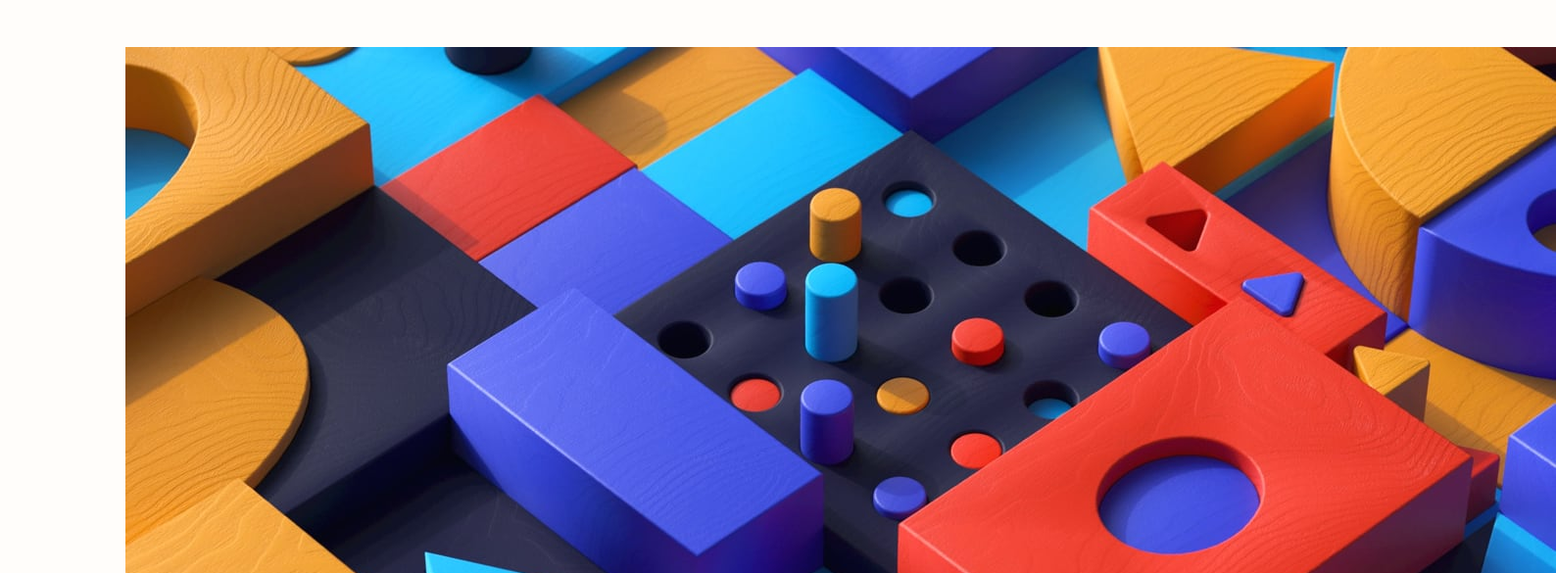
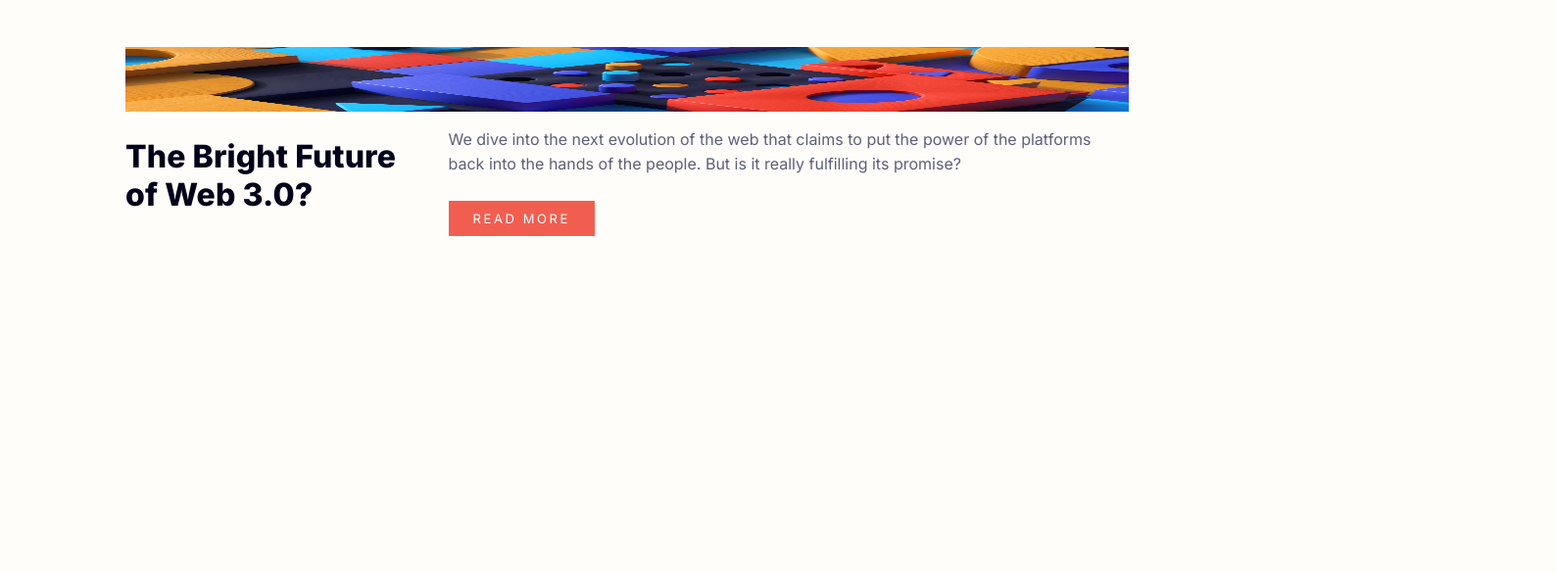
Before and after one commit to kristinetuazon/matching-mockups, a website: page 3-frontend-newswebsite/index.html in a window 1280 px wide. Shown: the part 171-756 px from the top of the page at 98% size, 1588 px wide, since content can reach past the window. Drawn offline with Linux system fonts and the light colour scheme.

Commit message:
content layout

```diff
--- a/3-frontend-newswebsite/index.html
+++ b/3-frontend-newswebsite/index.html
@@ -1,5 +1,5 @@
 <!DOCTYPE html>
-<html lang="en">
+</html lang="en">
 <head>
   <meta charset="UTF-8">
   <meta name="viewport" content="width=device-width, initial-scale=1.0"> <!-- displays site properly based on user's device -->
@@ -21,14 +21,17 @@
         <a href="" class="nav__link"> Categories</a>
       </div>
     </nav>
-  <div>
+  <div class="layout__toprow">
     <main>
-      <img src="./assets/images/image-web-3-desktop.jpg" alt="main photo" class="article__photo">
+      <img class="article__image" src="./assets/images/image-web-3-desktop.jpg" alt="main photo" class="article__photo">
       <article class="article__main">
         <h1 class="article__headline">  The Bright Future of Web 3.0?</h1>
-  <p class="artile__headline">  We dive into the next evolution of the web that claims to put the power of the platforms back into the hands of the people.
-    But is it really fulfilling its promise?</p>
-  <button class="article__button">  Read more</button>
+  <p class="article__summary">  We dive into the next evolution of the web that claims to put the power of the platforms back into the hands of the people.
+    But is it really fulfilling its promise?
+    <br/>
+    <br/>
+    <button class="article__button">  Read more</button>
+  </p>
 </article>
 </main>
   <aside class="highlights__new">
@@ -83,4 +86,3 @@
     Coded by <a href="#">Your Name Here</a>.
   </div>
 </body>
-</html>
--- a/3-frontend-newswebsite/styles/style.scss
+++ b/3-frontend-newswebsite/styles/style.scss
@@ -28,9 +28,46 @@ body {
   }
 }
 
-.main{
-  margin:0;
-  display:flex;
-  flex-direction: horizontal;
+.layout__toprow{
+  display: grid;
+  height:70%;
+  grid-auto-columns: 2fr;
+}
+main {
+  margin: 0;
+  display: flex;
 
+  flex-direction: column;
+  .article__image {
+    height: 10%;
+  }
+  .article__main {
+    display: flex;
+    flex-direction: row;
+    gap: 5%;
+    .article__headline {
+      font-family: $font-Inter;
+      color: $neutral-darkblue;
+      font-weight: 800;
+      font-size: xx-large;
+      letter-spacing: 0.1px;
+    }
+    .article__summary {
+      font-family: $font-Inter;
+      color: $neutral-darkgreyblue;
+      font-weight: 400;
+      line-height: 25px;
+      .article__button {
+        background-color: $primary-softred;
+        font-family: $font-Inter;
+        color: white;
+        // border-radius: 1em;
+        border: 1px;
+        font-size: small;
+        padding: 10px 25px 10px 25px;
+        letter-spacing: 0.2em;
+        text-transform: uppercase;
+      }
+    }
+  }
 }
```
Also changed, not shown: 3-frontend-newswebsite/styles/style.css.
